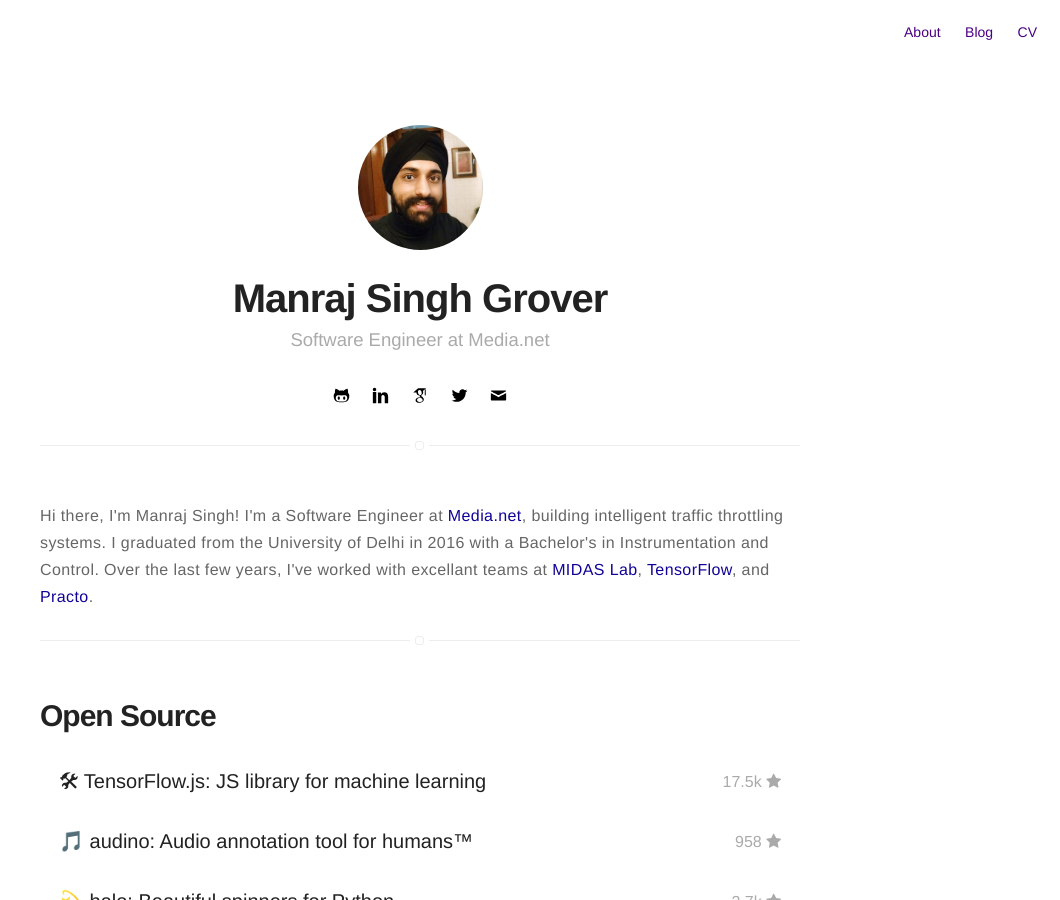
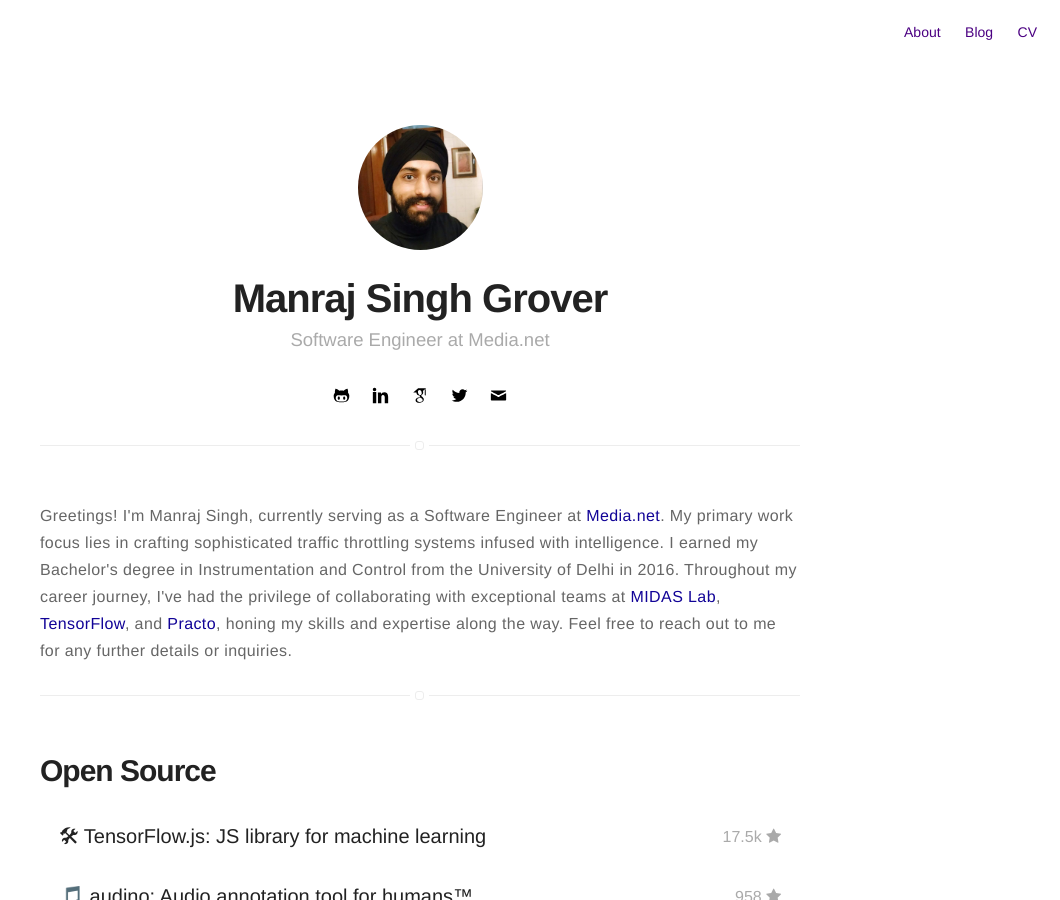
Before and after one commit to manrajgrover/manrajgrover.github.io, a Jekyll site: the page built from index.html, in a window 1280 px wide and 900 px high. Shown: the whole window, without its empty margins (220-1280 px from the left). Built offline with Jekyll 4.4.1, drawn with Linux system fonts in a browser that asks for light colours.

Commit message:
Improves introduction

```diff
--- a/index.html
+++ b/index.html
@@ -4,7 +4,7 @@
 ---
 <section class="list">
     <p>
-        Hi there, I'm Manraj Singh! I'm a Software Engineer at <a href="https://media.net" target="_blank" class="link">Media.net</a>, building intelligent traffic throttling systems. I graduated from the University of Delhi in 2016 with a Bachelor's in Instrumentation and Control. Over the last few years, I've worked with excellant teams at <a href="http://midas.iiitd.edu.in/" target="_blank" class="link">MIDAS Lab</a>, <a href="https://github.com/tensorflow/tfjs" target="_blank" class="link">TensorFlow</a>, and <a href="https://practo.com/" target="_blank" class="link">Practo</a>.
+        Greetings! I'm Manraj Singh, currently serving as a Software Engineer at <a href="https://media.net" target="_blank" class="link">Media.net</a>. My primary work focus lies in crafting sophisticated traffic throttling systems infused with intelligence. I earned my Bachelor's degree in Instrumentation and Control from the University of Delhi in 2016. Throughout my career journey, I've had the privilege of collaborating with exceptional teams at <a href="http://midas.iiitd.edu.in/" target="_blank" class="link">MIDAS Lab</a>, <a href="https://github.com/tensorflow/tfjs" target="_blank" class="link">TensorFlow</a>, and <a href="https://practo.com/" target="_blank" class="link">Practo</a>, honing my skills and expertise along the way. Feel free to reach out to me for any further details or inquiries.
     </p>
 </section>
 
```
